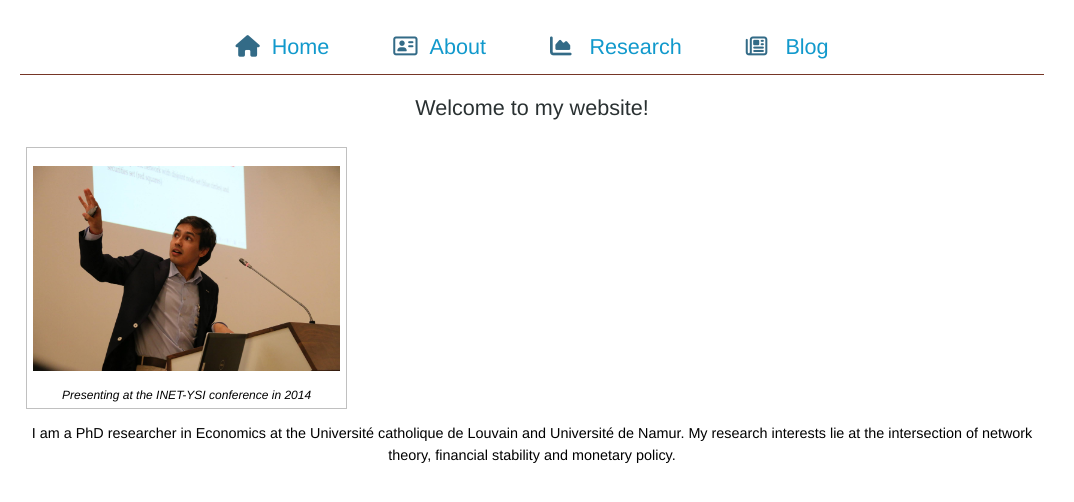
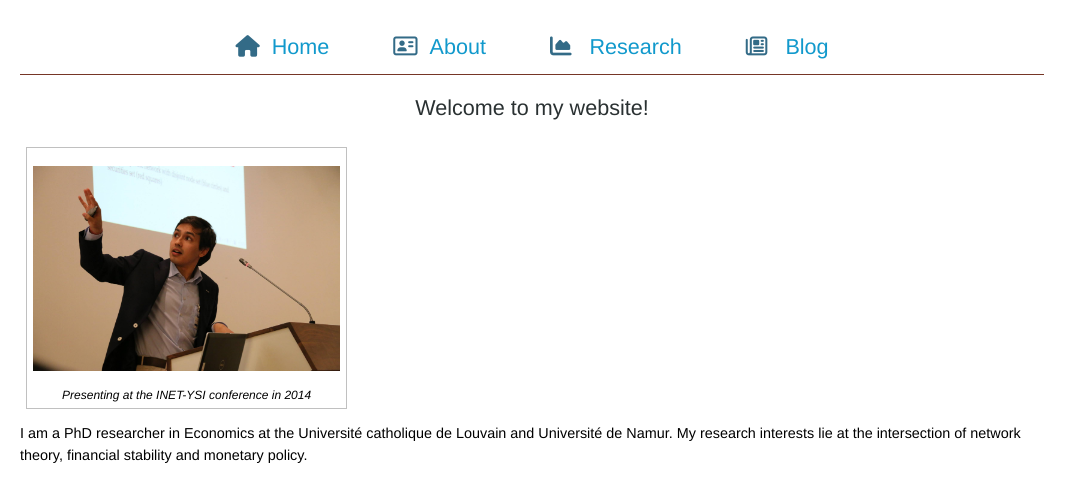
Before and after one commit to nscholtes/nscholtes.github.io, a Jekyll site: the page built from index.html, in a window 1280 px wide. Shown: the top 502 px of the page, without its empty margins (0-1074 px from the left). Built offline with Jekyll 4.4.1, drawn with Linux system fonts in a browser that asks for light colours; nearby versions of some CDN libraries.

Commit message:
Update index.html

```diff
--- a/index.html
+++ b/index.html
@@ -8,7 +8,7 @@
   		<p><img class=scaled src="images/profilepic.JPG" alt="INET-YSI figures">
   		<figcaption>Presenting at the INET-YSI conference in 2014</figcaption>
 	</figure>
-	<p>I am a PhD researcher in Economics at the Université catholique de Louvain and Université de Namur.
+	<p style="text-align: left;">I am a PhD researcher in Economics at the Université catholique de Louvain and Université de Namur.
 	My research interests lie at the intersection of network theory, financial stability and monetary policy.
 	</p>
 </div><!-- /.container -->
```
